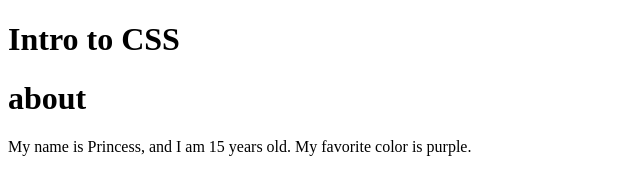
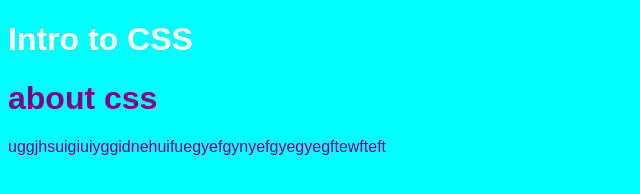
Before and after one commit to psamp/csskids, a plain HTML site: page index.html in a window 1280 px wide. Shown: the whole page, without its empty margins (0-640 px from the left). Drawn offline with Linux system fonts and the light colour scheme.

Commit message:
some css

```diff
--- a/index.html
+++ b/index.html
@@ -2,7 +2,11 @@
 <html>
 <head>
   <title>CSS - Yay!</title>
+
+  <link rel="stylesheet" href="main.css">
+
 </head>
+
 <body>
 
   <div class="container">
@@ -11,10 +15,9 @@
 
     <div class="content">
 
-      <h1>about</h1>
+      <h1>about css</h1>
 
-      <p>My name is Princess, and I am 15 years old. My favorite color is purple.</p>
-
+      <p>uggjhsuigiuiyggidnehuifuegyefgynyefgyegyegftewfteft</p>
     </div>
 
   </div>
--- /dev/null
+++ b/main.css
@@ -0,0 +1,9 @@
+body {
+  font-family:Arial;
+  color:purple;
+  background-color:cyan;
+}
+
+.intro {
+  color:white;
+}
```
